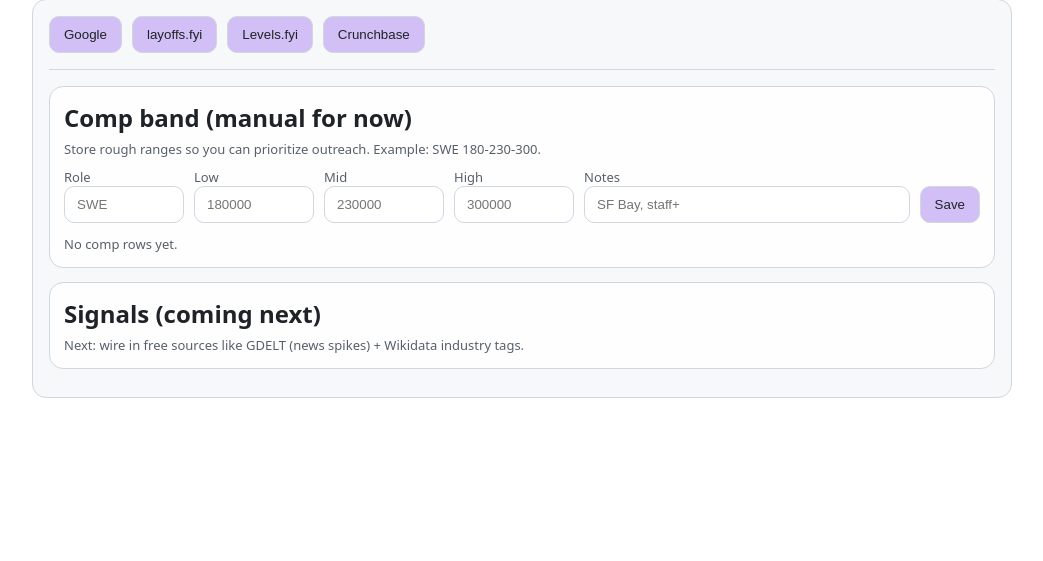
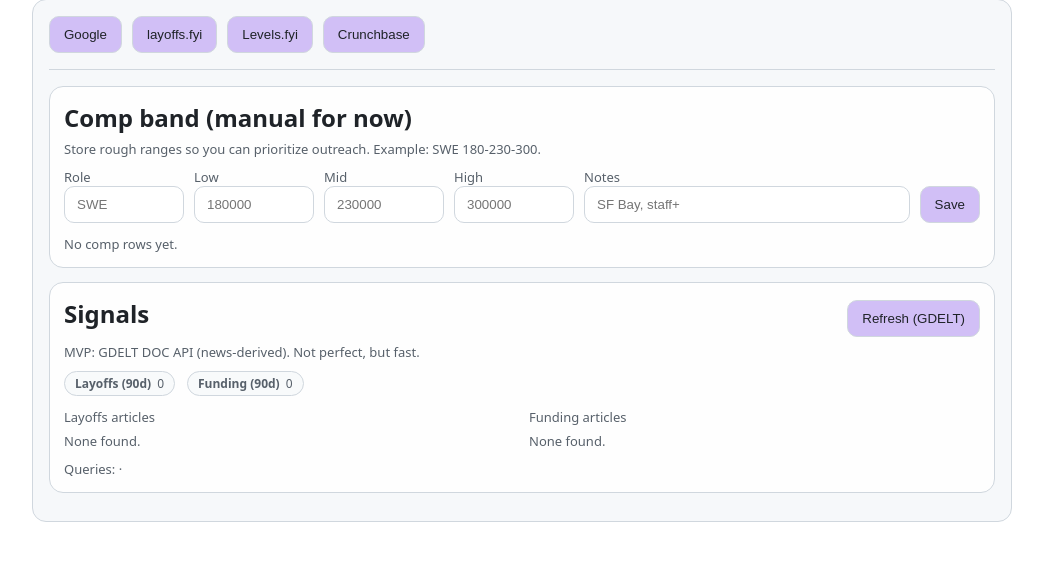
Before and after one commit to NerdHerderDani/sourceress, a FastAPI app: page /companies/1 in a window 1280 px wide. Shown: the part 182-743 px from the top of the page, without its empty margins (118-1161 px from the left). Run offline with FastAPI, Linux system fonts and the light colour scheme; tables that the repository leaves empty hold one stand-in row (values such as "Sample post").

Commit message:
Signals: add GDELT layoffs/funding refresh + render on company page (MVP)

```diff
--- /dev/null
+++ b/backend/app/gdelt_client.py
@@ -0,0 +1,90 @@
+from __future__ import annotations
+
+from dataclasses import dataclass
+from datetime import datetime, timedelta, timezone
+from typing import Any
+
+import json
+import urllib.parse
+import urllib.request
+
+
+GDELT_DOC_API = "https://api.gdeltproject.org/api/v2/doc/doc"
+
+
+@dataclass
+class GdeltResult:
+    count: int
+    articles: list[dict[str, Any]]
+    query: str
+    start: str
+    end: str
+
+
+def _fmt_dt(dt: datetime) -> str:
+    # GDELT wants YYYYMMDDHHMMSS in UTC
+    if dt.tzinfo is None:
+        dt = dt.replace(tzinfo=timezone.utc)
+    dt = dt.astimezone(timezone.utc)
+    return dt.strftime('%Y%m%d%H%M%S')
+
+
+def fetch_doc_list(query: str, days: int = 90, limit: int = 10, timeout_s: float = 10.0) -> GdeltResult:
+    """Fetch a count + recent article list from GDELT 2.1 DOC API.
+
+    Uses mode=ArtList which includes an article list plus a total count.
+    """
+    q = (query or '').strip()
+    if not q:
+        return GdeltResult(count=0, articles=[], query=q, start='', end='')
+
+    end_dt = datetime.now(timezone.utc)
+    start_dt = end_dt - timedelta(days=max(1, int(days)))
+
+    params = {
+        'query': q,
+        'mode': 'ArtList',
+        'format': 'json',
+        'maxrecords': int(limit),
+        'startdatetime': _fmt_dt(start_dt),
+        'enddatetime': _fmt_dt(end_dt),
+        # Sort newest first
+        'sort': 'HybridRel',
+    }
+
+    url = GDELT_DOC_API + '?' + urllib.parse.urlencode(params)
+
+    req = urllib.request.Request(url, headers={
+        'User-Agent': 'Sourceress/1.0 (+https://github.com/NerdHerderDani/sourceress)'
+    })
+    with urllib.request.urlopen(req, timeout=timeout_s) as resp:
+        raw = resp.read() or b''
+
+    data = json.loads(raw.decode('utf-8') or '{}') if raw else {}
+
+    count = 0
+    if isinstance(data, dict):
+        count = int(data.get('totalArticles') or data.get('totalarticles') or 0)
+
+    arts = []
+    raw = data.get('articles') if isinstance(data, dict) else None
+    if isinstance(raw, list):
+        for a in raw:
+            if not isinstance(a, dict):
+                continue
+            arts.append({
+                'title': a.get('title') or '',
+                'url': a.get('url') or '',
+                'sourceCountry': a.get('sourceCountry') or '',
+                'sourceCollection': a.get('sourceCollection') or '',
+                'seendate': a.get('seendate') or a.get('seenDate') or '',
+                'domain': a.get('domain') or '',
+            })
+
+    return GdeltResult(
+        count=count,
+        articles=arts,
+        query=q,
+        start=_fmt_dt(start_dt),
+        end=_fmt_dt(end_dt),
+    )
--- a/backend/app/main.py
+++ b/backend/app/main.py
@@ -24,6 +24,7 @@ from .projects import Project, ProjectCandidate
 from .project_entity import ProjectEntity
 from .models import SearchRun, Candidate
 from .company_signals import Company, CompanySignal, upsert_company, norm_company_name
+from .gdelt_client import fetch_doc_list
 from .experience import CandidateExperience, parse_linkedin_experience_paste, compute_experience_stats, fmt_months
 from .auth import get_bearer_token, verify_supabase_jwt, email_allowed
 from .secrets_store import set_github_token, get_github_token
@@ -272,10 +273,19 @@ def companies_add(name: str = Form('')):
 
 @app.get('/companies/{company_id:int}', response_class=HTMLResponse)
 def company_detail(request: Request, company_id: int):
+    from sqlmodel import select
+
     with get_session() as s:
         c = s.get(Company, company_id)
         if not c:
             return HTMLResponse('company not found', status_code=404)
+
+        # Load latest cached signals (if any)
+        sigs = s.exec(
+            select(CompanySignal)
+            .where(CompanySignal.company_id == company_id)
+            .order_by(CompanySignal.created_at.desc())
+        ).all()
 
     q = c.name
     google_url = f"https://www.google.com/search?q={q}"
@@ -300,6 +310,25 @@ def company_detail(request: Request, company_id: int):
     except Exception:
         comp_rows = []
 
+    # Extract latest by type
+    layoffs = {'count': 0, 'articles': [], 'query': ''}
+    funding = {'count': 0, 'articles': [], 'query': ''}
+    for s in sigs:
+        if s.signal_type == 'layoffs' and not layoffs.get('query'):
+            v = s.value_json or {}
+            layoffs = {
+                'count': v.get('count', 0) or 0,
+                'articles': v.get('articles', []) or [],
+                'query': v.get('query', '') or '',
+            }
+        if s.signal_type == 'funding' and not funding.get('query'):
+            v = s.value_json or {}
+            funding = {
+                'count': v.get('count', 0) or 0,
+                'articles': v.get('articles', []) or [],
+                'query': v.get('query', '') or '',
+            }
+
     return templates.TemplateResponse('company_detail.html', {
         'request': request,
         'c': c,
@@ -308,6 +337,8 @@ def company_detail(request: Request, company_id: int):
         'levels_url': levels_url,
         'crunch_url': crunch_url,
         'comp_rows': comp_rows,
+        'layoffs': layoffs,
+        'funding': funding,
     })
 
 
@@ -316,6 +347,74 @@ def company_set_comp(company_id: int, role: str = Form(''), low: str = Form(''),
     rl = (role or '').strip()
     if not rl:
         return RedirectResponse(url=f'/companies/{company_id}', status_code=303)
+
+
+@app.post('/companies/{company_id:int}/signals/refresh')
+def company_refresh_signals(company_id: int):
+    """Fetch and cache simple news-derived signals from free sources (GDELT).
+
+    MVP heuristics:
+    - Layoffs: company name + layoff-ish keywords
+    - Funding: company name + funding-ish keywords
+    """
+    with get_session() as s:
+        c = s.get(Company, company_id)
+        if not c:
+            return HTMLResponse('company not found', status_code=404)
+
+        nm = (c.name or '').strip()
+        # Quote the company name to reduce noise.
+        layoffs_q = f'"{nm}" (layoff OR layoffs OR "reduction in force" OR RIF OR furlough)'
+        funding_q = f'"{nm}" ("raised" OR funding OR "seed round" OR "Series A" OR "Series B" OR "Series C" OR "led by")'
+
+        try:
+            layoffs = fetch_doc_list(layoffs_q, days=90, limit=8)
+        except Exception as e:
+            layoffs = None
+            err = str(e)
+        else:
+            err = ''
+
+        try:
+            funding = fetch_doc_list(funding_q, days=90, limit=8)
+        except Exception as e:
+            funding = None
+            err = (err + ' | ' if err else '') + str(e)
+
+        if layoffs:
+            s.add(CompanySignal(
+                company_id=company_id,
+                source='gdelt',
+                signal_type='layoffs',
+                url='https://api.gdeltproject.org/api/v2/doc/doc',
+                value_json={
+                    'count': layoffs.count,
+                    'articles': layoffs.articles,
+                    'query': layoffs.query,
+                    'start': layoffs.start,
+                    'end': layoffs.end,
+                },
+            ))
+        if funding:
+            s.add(CompanySignal(
+                company_id=company_id,
+                source='gdelt',
+                signal_type='funding',
+                url='https://api.gdeltproject.org/api/v2/doc/doc',
+                value_json={
+                    'count': funding.count,
+                    'articles': funding.articles,
+                    'query': funding.query,
+                    'start': funding.start,
+                    'end': funding.end,
+                },
+            ))
+        s.commit()
+
+    if err:
+        return RedirectResponse(url=f'/companies/{company_id}?msg=' + __import__('urllib.parse').parse.quote(err), status_code=303)
+
+    return RedirectResponse(url=f'/companies/{company_id}', status_code=303)
 
     def _to_int(x: str):
         x = (x or '').strip().replace(',', '')
--- a/backend/app/templates/company_detail.html
+++ b/backend/app/templates/company_detail.html
@@ -77,8 +77,49 @@
   </div>
 
   <div class="card" style="margin-top: 14px; display:block;">
-    <h2 style="margin:0">Signals (coming next)</h2>
-    <div class="hint" style="margin-top: 6px;">Next: wire in free sources like GDELT (news spikes) + Wikidata industry tags.</div>
+    <div style="display:flex; justify-content:space-between; gap: 12px; align-items:baseline;">
+      <h2 style="margin:0">Signals</h2>
+      <form method="post" action="/companies/{{ c.id }}/signals/refresh">
+        <button type="submit">Refresh (GDELT)</button>
+      </form>
+    </div>
+
+    <div class="hint" style="margin-top: 6px;">MVP: GDELT DOC API (news-derived). Not perfect, but fast.</div>
+
+    <div style="display:flex; gap: 12px; flex-wrap:wrap; margin-top: 10px;">
+      <div class="badge"><strong>Layoffs (90d)</strong> {{ layoffs.count }}</div>
+      <div class="badge"><strong>Funding (90d)</strong> {{ funding.count }}</div>
+    </div>
+
+    <div style="display:flex; gap: 14px; flex-wrap:wrap; margin-top: 12px;">
+      <div style="flex:1; min-width: 280px;">
+        <div class="hint" style="margin-bottom:6px;">Layoffs articles</div>
+        {% if layoffs.articles and layoffs.articles|length %}
+          <ul style="margin:0 0 0 18px;">
+            {% for a in layoffs.articles %}
+              <li><a class="extLink" href="#" onclick="openUrl('{{ a.url }}'); return false;">{{ a.title or a.url }}</a></li>
+            {% endfor %}
+          </ul>
+        {% else %}
+          <div class="hint">None found.</div>
+        {% endif %}
+      </div>
+
+      <div style="flex:1; min-width: 280px;">
+        <div class="hint" style="margin-bottom:6px;">Funding articles</div>
+        {% if funding.articles and funding.articles|length %}
+          <ul style="margin:0 0 0 18px;">
+            {% for a in funding.articles %}
+              <li><a class="extLink" href="#" onclick="openUrl('{{ a.url }}'); return false;">{{ a.title or a.url }}</a></li>
+            {% endfor %}
+          </ul>
+        {% else %}
+          <div class="hint">None found.</div>
+        {% endif %}
+      </div>
+    </div>
+
+    <div class="hint" style="margin-top:10px;">Queries: <code>{{ layoffs.query }}</code> · <code>{{ funding.query }}</code></div>
   </div>
 </div>
 {% endblock %}
```
